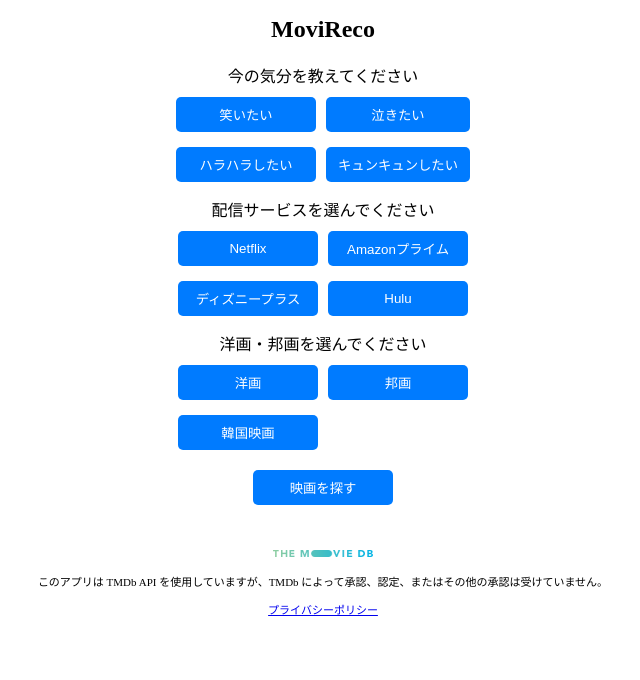
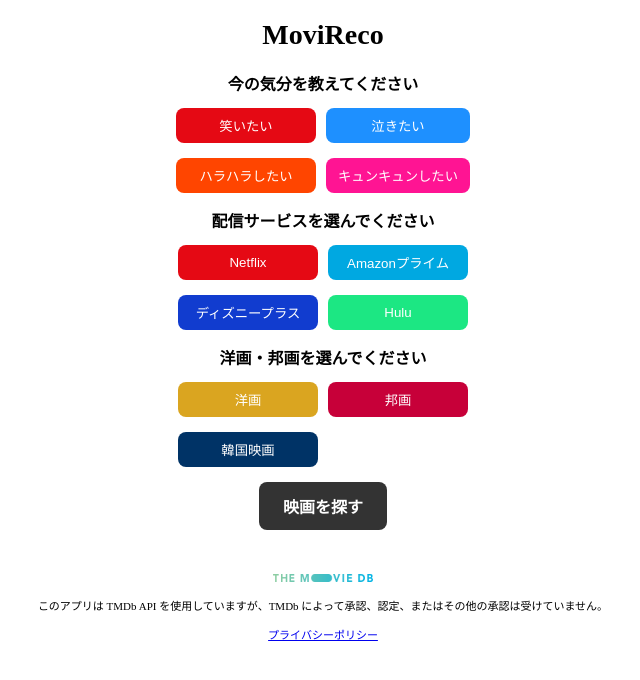
Before and after one commit to devtkms/movie-recommendation, a Nuxt app in the folder nuxt/: page / in a window 1280 px wide. Shown: the top 680 px of the page, without its empty margins (317-957 px from the left). Built offline with nearby package versions, Linux system fonts and the light colour scheme.

Commit message:
ボタンデザインを修正

```diff
--- a/nuxt/pages/index.vue
+++ b/nuxt/pages/index.vue
@@ -5,22 +5,28 @@
     <div v-if="movies.length === 0">
       <div class="form-group" v-for="(label, key) in searchOptions" :key="key">
         <label>{{ label }}</label>
-        <div class="button-group" :class="{ 'two-column': ['genre', 'provider', 'language'].includes(key) }">
+        <div class="button-group">
           <button
               v-for="option in options[key]"
               :key="option.value"
-              :class="{ selected: selectedOptions[key] === option.value }"
-              @click="selectedOptions[key] = option.value">
+              :class="[
+                'button', // 統一デザイン
+                key === 'genre' ? getGenreClass(option.value) : '',
+                key === 'provider' ? getProviderClass(option.value) : '',
+                key === 'language' ? getLanguageClass(option.value) : '',
+                { selected: selectedOptions[key] === option.value }
+              ]"
+              @click="selectedOptions[key] = option.value"
+          >
             {{ option.label }}
           </button>
         </div>
       </div>
 
-      <!-- メッセージエリア -->
       <p v-if="errorMessage" class="error-message">{{ errorMessage }}</p>
       <p v-if="isSearchExhausted" class="exhausted-message">この条件での検索結果はすべて表示されました。</p>
 
-      <button @click="fetchMovies" :disabled="loading">映画を探す</button>
+      <button @click="fetchMovies" :disabled="loading" class="search-button">映画を探す</button>
     </div>
 
     <div v-if="loading">ロード中...</div>
@@ -33,22 +39,17 @@
           <p>{{ movie.overview }}</p>
         </li>
       </ul>
-      <button @click="resetSearch">検索画面に戻る</button>
+      <button @click="resetSearch" class="search-button">検索画面に戻る</button>
     </div>
 
-    <!-- TMDbクレジット表記 -->
     <footer class="tmdb-credit">
       <img src="/images/tmdb-logo.png" alt="TMDb Logo" width="100"/>
-      <p>
-        このアプリは TMDb API を使用していますが、TMDb によって承認、認定、またはその他の承認は受けていません。
-      </p>
-      <p>
-        <NuxtLink to="/privacy">プライバシーポリシー</NuxtLink>
-      </p>
+      <p>このアプリは TMDb API を使用していますが、TMDb によって承認、認定、またはその他の承認は受けていません。</p>
+      <p><NuxtLink to="/privacy">プライバシーポリシー</NuxtLink></p>
     </footer>
-
   </div>
 </template>
+
 
 <script setup>
 import { ref, onMounted } from 'vue';
@@ -90,6 +91,35 @@ const loading = ref(false);
 const errorMessage = ref("");
 const isSearchExhausted = ref(false);
 
+const getProviderClass = (provider) => {
+  switch (provider) {
+    case '8': return 'netflix';
+    case '9': return 'amazon';
+    case '337': return 'disney';
+    case '15': return 'hulu';
+    default: return '';
+  }
+};
+
+const getGenreClass = (genre) => {
+  switch (genre) {
+    case '35': return 'laugh';
+    case '18': return 'cry';
+    case '53': return 'thrill';
+    case '10749': return 'romance';
+    default: return '';
+  }
+};
+
+const getLanguageClass = (language) => {
+  switch (language) {
+    case 'en': return 'western';
+    case 'ja': return 'japanese';
+    case 'ko': return 'korean';
+    default: return '';
+  }
+};
+
 const generateStorageKey = () => {
   return `movies_genre_${selectedOptions.value.genre}_provider_${selectedOptions.value.provider}_language_${selectedOptions.value.language}`;
 };
@@ -122,8 +152,8 @@ const fetchMovies = async () => {
   } else {
     try {
       // const response = await fetch(`${config.public.apiBase}/movies`,{
-      // const response = await fetch(`http://localhost:8080/api/movies`,{
-      const response = await fetch(`https://movie-recommendation-uybc.onrender.com/api/movies`, {
+      const response = await fetch(`http://localhost:8080/api/movies`,{
+      // const response = await fetch(`https://movie-recommendation-uybc.onrender.com/api/movies`, {
         method: 'POST',
         headers: {
           'Content-Type': 'application/json',
@@ -179,8 +209,9 @@ const getMoviePoster = (path) => {
 }
 
 .title {
-  font-size: 24px;
+  font-size: 28px;
   margin-bottom: 20px;
+  font-weight: bold;
 }
 
 .form-group {
@@ -189,7 +220,8 @@ const getMoviePoster = (path) => {
 
 label {
   display: block;
-  margin-bottom: 5px;
+  margin-bottom: 8px;
+  font-weight: bold;
 }
 
 .button-group {
@@ -199,25 +231,44 @@ label {
   justify-content: center;
 }
 
-button {
+.button {
   padding: 8px 12px;
-  background-color: #007bff;
   color: white;
   border: none;
   cursor: pointer;
   margin-top: 5px;
-  border-radius: 5px;
+  border-radius: 8px;
   min-width: 140px;
   text-align: center;
 }
 
+.netflix { background-color: #E50914; }
+.amazon { background-color: #00A8E1; }
+.disney { background-color: #113CCF; }
+.hulu { background-color: #1CE783; }
+
+.laugh { background-color: #E50914; }
+.cry { background-color: #1E90FF; }
+.thrill { background-color: #FF4500; }
+.romance { background-color: #FF1493; }
+
+.western { background-color: #DAA520; }
+.japanese { background-color: #C70039; }
+.korean { background-color: #003366; }
+
 button.selected {
-  background-color: #0056b3;
+  background-color: grey;
   font-weight: bold;
+  opacity: 0.9;
+}
+
+.button:hover {
+  opacity: 0.85;
 }
 
 button:disabled {
   background-color: #ccc;
+  cursor: not-allowed;
 }
 
 .movie-list {
@@ -245,18 +296,36 @@ button:disabled {
 
 .tmdb-credit {
   text-align: center;
-  font-size: 11px; /* 少し大きくして可読性向上 */
-  padding: 15px 0; /* 余白を少し増やす */
+  font-size: 11px;
+  padding: 15px 0;
   margin-top: 25px;
-  line-height: 1.6; /* 行間を広げて読みやすく */
+  line-height: 1.6;
 }
 
 .tmdb-logo {
-  width: 160px; /* 少し大きく */
+  width: 160px;
   display: block;
-  margin: 15px auto; /* 上下の余白を調整 */
-  filter: brightness(1.4); /* ロゴを少し明るくして視認性UP */
+  margin: 15px auto;
 }
 
+.search-button {
+  background-color: #333333;
+  color: white;
+  font-size: 16px;
+  font-weight: bold;
+  padding: 12px 24px;
+  border-radius: 8px;
+  border: none;
+  cursor: pointer;
+  transition: all 0.2s ease-in-out;
+}
 
+.search-button:hover {
+  background-color: #555555;
+}
+
+.search-button:disabled {
+  background-color: #999999;
+  cursor: not-allowed;
+}
 </style>
```
